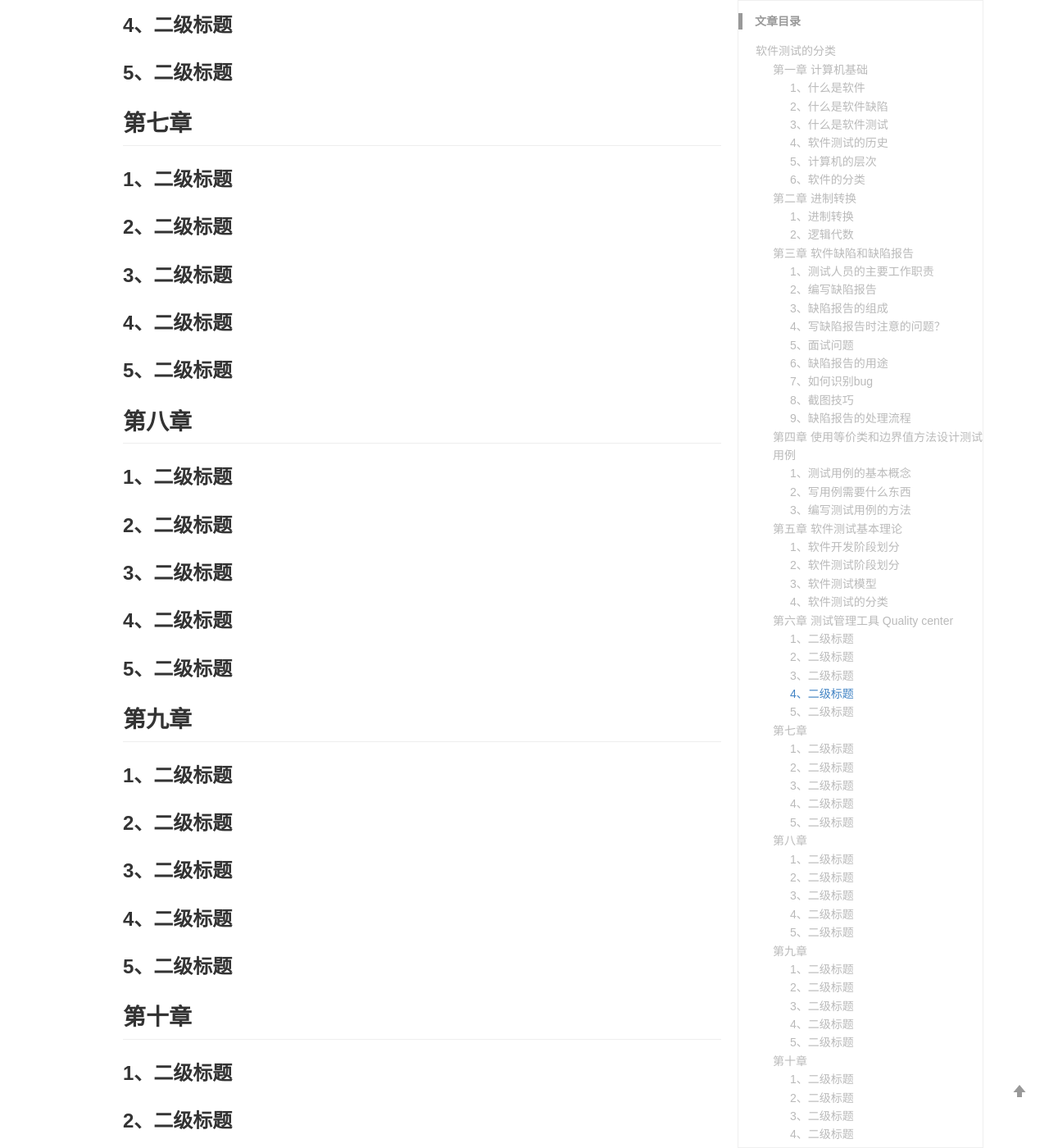
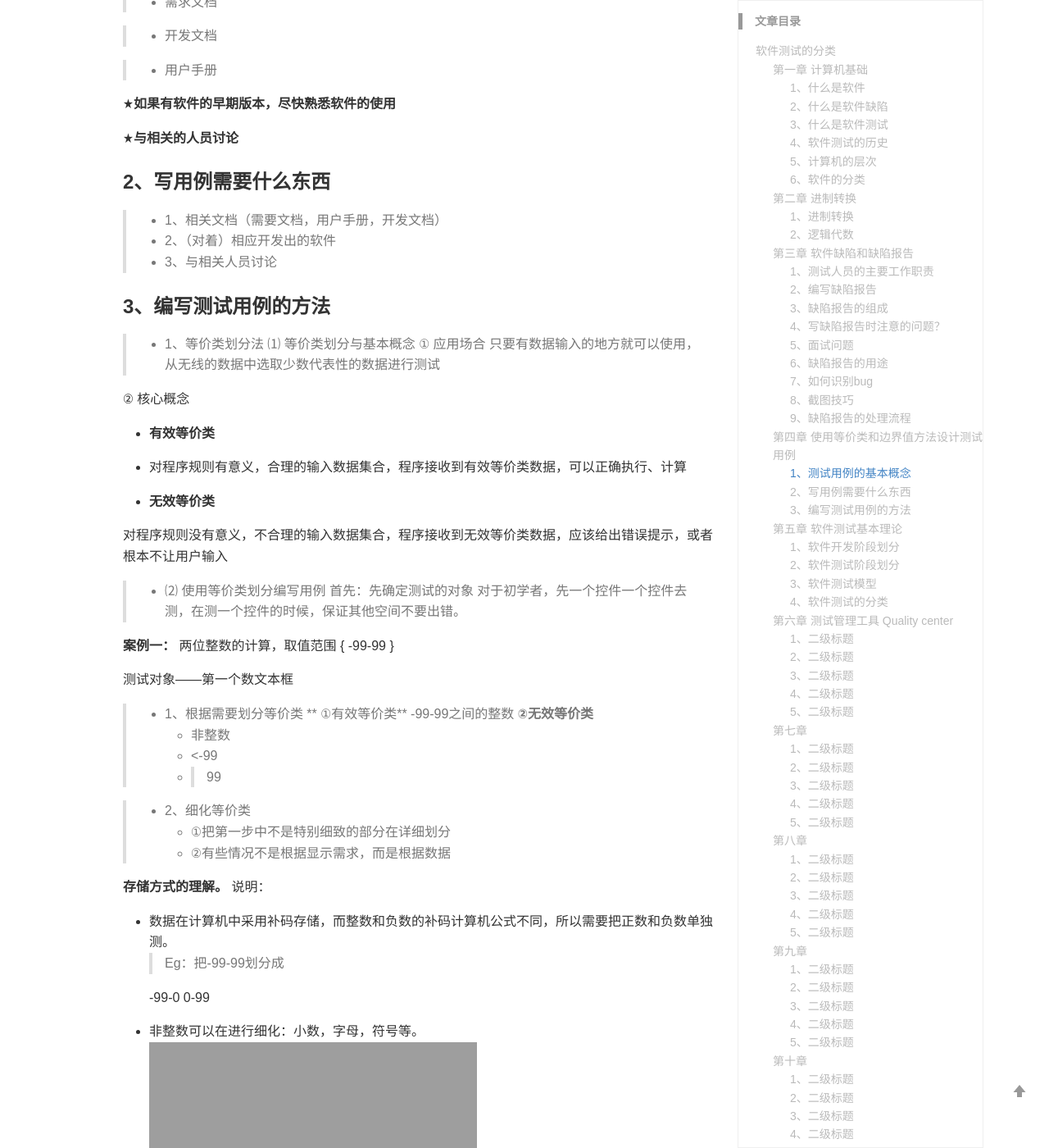
Before and after one commit to hi-yee/coconut.github.io, a Jekyll site: the page built from _posts/2020-04-20-my-SoftwareTestingTheory.md, in a window 1280 px wide and 1400 px high, scrolled down 17452 px. Shown: the whole window at 82% size. Built offline with Jekyll 4.4.1, drawn with Linux system fonts in a browser that asks for light colours; comment, search, counter and statistics services are not loaded; some of the changed text lies outside the part shown.

Commit message:
软件基础知识更新

```diff
--- a/_posts/2020-04-20-my-SoftwareTestingTheory.md
+++ b/_posts/2020-04-20-my-SoftwareTestingTheory.md
@@ -471,11 +471,105 @@ Windows   +   Unix   +   Linux   +   苹果
   **注释：返测报告通过才会关闭缺陷报告，不通过返回给开发人员重新处理缺陷报告**
 
 ## 第四章 使用等价类和边界值方法设计测试用例
+  >- 测试用例的概念
+  >- 使用等价类划分方法设计测试用例
+  >- 使用边界值方法设计测试用例
 ### 1、测试用例的基本概念
+  **基本概念：**
+
+  > 执行之前的指导测试过程的文档，包括：用例编号、测试目的、用例描述、预期结果。
+
+  **测试用例存在的意义：**
+  >- 1、不知道是否全面的测试了所有内容
+
+    -不知道所有功能点是否测试到了？
+    -不清楚每个功能点是否测前面了？
+
+  >- 2、存在大量的冗余测试，影响测试效率
+   有些功能可能重复测试了多次
+
+  >- 3、对新版本的重复测试很难实施
+   每个版本测试的步骤、数据都不一样，随意性很强
+
+  >- 4、测试的覆盖率无法衡量
+   最后测试的好与不好不得而知
+
+  **测试用例解决的问题：**
+  测试用例主要是纪录了测试的过程、步骤、输入的数据、预期的结果等内容。
+   它是在测试之前有测试人员编写的指导测试的重要文档。
+
+    解决了要测什么、怎么测和如何衡量的问题。
+
+   **编写测试用例的参考相关文档：**
+  >- 需求文档
+
+  >- 开发文档
+
+  >- 用户手册
+
+  **★如果有软件的早期版本，尽快熟悉软件的使用**
+
+  **★与相关的人员讨论**
+
 ### 2、写用例需要什么东西
+  >- 1、相关文档（需要文档，用户手册，开发文档）
+  >- 2、（对着）相应开发出的软件
+  >- 3、与相关人员讨论
+
 ### 3、编写测试用例的方法
+  >- 1、等价类划分法
+  ⑴ 等价类划分与基本概念
+  ① 应用场合
+  只要有数据输入的地方就可以使用，从无线的数据中选取少数代表性的数据进行测试
 
+  ② 核心概念
+  - **有效等价类**
 
+  - 对程序规则有意义，合理的输入数据集合，程序接收到有效等价类数据，可以正确执行、计算
+
+  - **无效等价类**
+
+  对程序规则没有意义，不合理的输入数据集合，程序接收到无效等价类数据，应该给出错误提示，或者根本不让用户输入
+
+  >- ⑵ 使用等价类划分编写用例
+  首先：先确定测试的对象
+  对于初学者，先一个控件一个控件去测，在测一个控件的时候，保证其他空间不要出错。
+
+  **案例一：**
+  两位整数的计算，取值范围 { -99-99 }
+
+  测试对象——第一个数文本框
+  >- 1、根据需要划分等价类
+  ** ①有效等价类**
+  -99-99之间的整数
+  **②无效等价类**
+  - 非整数
+  - <-99
+  - >99
+
+  >- 2、细化等价类
+  - ①把第一步中不是特别细致的部分在详细划分
+  - ②有些情况不是根据显示需求，而是根据数据
+
+  **存储方式的理解。**
+  说明：
+  - 数据在计算机中采用补码存储，而整数和负数的补码计算机公式不同，所以需要把正数和负数单独测。
+  > Eg：把-99-99划分成
+
+    -99-0   0-99
+
+   - 非整数可以在进行细化：小数，字母，符号等。
+    ![图片](https://hi-yee.github.io/coconut-blog/images/imageSoftwareTestingTheory/ct-23.png)
+
+  >- 3、建立等价类表（熟练后直接进行该步骤
+     **有效等价类表**
+     | 通配符 | 含义 |
+     | --- | --- |
+     | *       |    匹配零个或多个字符。 |
+     | ?       |  匹配任意单个字符。 |
+     | [0-9]   |    匹配范围内的数字。 |
+     | [abc]   |    匹配已出的任意字符。 |
+     | [a-f]   |    匹配已出的任意字符。 |
 ## 第五章 软件测试基本理论
 ### 1、软件开发阶段划分
 ### 2、软件测试阶段划分
```
